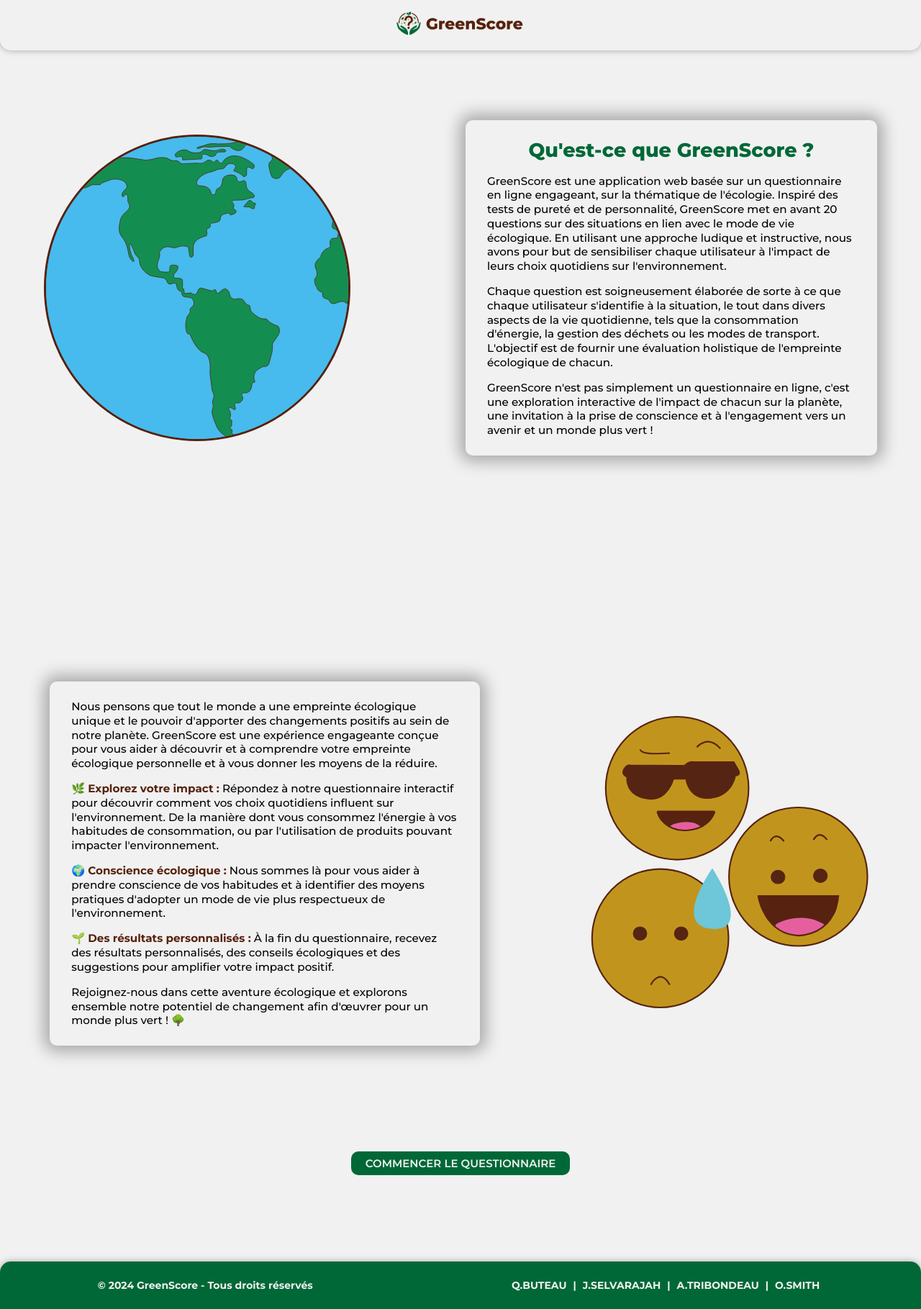
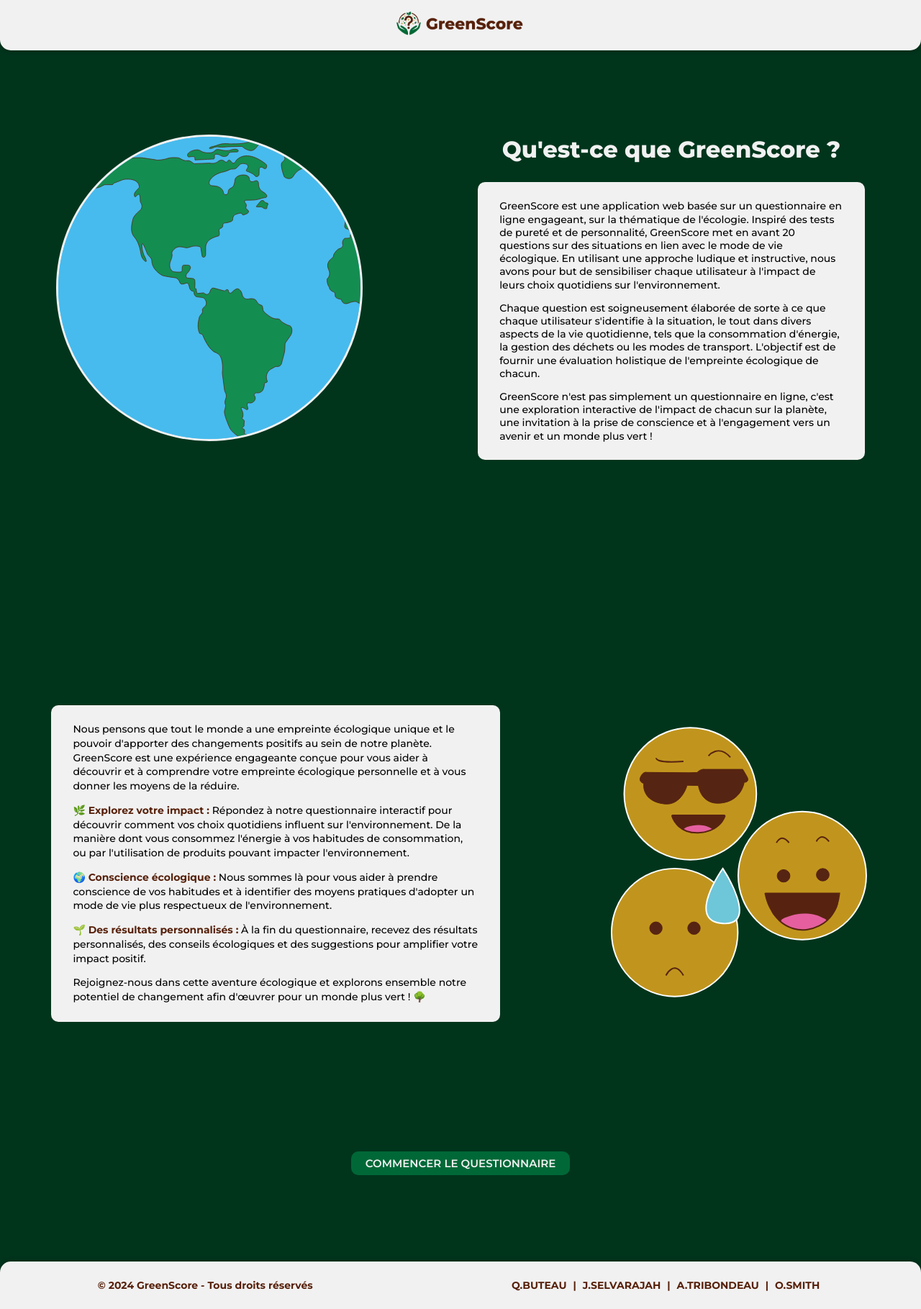
Before and after one commit to QBUTEAU/GreenScore_SAE401, a Vue app: page /presentation in a window 1280 px wide. Shown: the whole page at 72% size. Built offline with nearby package versions, Linux system fonts and the light colour scheme.

Commit message:
Changement blanc -> vert

```diff
--- a/src/assets/css/_global.scss
+++ b/src/assets/css/_global.scss
@@ -9,12 +9,14 @@
 $green : #006837;
 $yellow : #C1951F;
 
+$greenDarker : darken($green, 10%);
+
 $blue : #47bbed;
 
 // Scrollbar
 ::-webkit-scrollbar{
     width: 10px;
-    background-color: none;
+    background-color: $white;
 }
 ::-webkit-scrollbar-thumb{
     background-color: $green;
@@ -31,7 +33,7 @@
 
 body{
     margin: 0;
-    background-color: $white;
+    background-color: $greenDarker;
     overflow-x: hidden;
 }
 
@@ -78,6 +80,10 @@
         }
     }
 }
+p{
+    font-size: 14px;
+    font-weight: 500;
+}
 
 ul{
     padding: 0;
--- a/src/assets/css/_home.scss
+++ b/src/assets/css/_home.scss
@@ -34,7 +34,7 @@
         width: 420px;
         background-color: $blue;
         border-radius: 50%;
-            border: 3px solid $brown;
+        border: 3px solid $white;
         overflow: hidden;
 
         img {
@@ -44,18 +44,19 @@
     }
 
     .presentation__texte{
-        box-shadow: 0px 0px 22px 8px rgba(0,0,0,0.31);
-        width: 40%;
-        font-size: 0.95em;
+        width: 42%;
+        .presentation-texte__p{
+            font-size: 14px;
             padding: 10px 30px;
             border-radius: 10px;
             background-color: $white;
             color: $black;
             font-weight: 500;
             line-height: 130%;
+        }
         h2{
-            font-size: 27px;
-            color: $green;
+            font-size: 32px;
+            color: $white;
             font-weight: 800;
             text-align: center;
         }
@@ -67,10 +68,9 @@
     gap: 9rem;
     min-height: 100vh;
     width: 100vw;
-    background-color: $white;
     .ecologie__axes{
-        box-shadow: 0px 0px 22px 8px rgba(0, 0, 0, 0.31);
-        width: 42%;
+        // box-shadow: 0px 0px 22px 8px rgba(0, 0, 0, 0.31);
+        width: 44%;
         font-size: 0.95em;
         padding: 10px 30px;
         border-radius: 10px;
@@ -90,7 +90,7 @@
     }
     .ecologie__img{
         .emojis{
-            width: 400px;
+            width: 370px;
         }
     }
 }
@@ -146,7 +146,7 @@
     font-size: 30px;
     font-weight: 700;
     height: 110px;
-    color: $brown;
+    color: $white;
 }
 
 .propositions{
@@ -169,15 +169,15 @@
             color: $white;
         }
         &:checked + label{
-            background-color: $green;
-            border: 3px solid $green;
+            background-color: $brown;
+            border: 3px solid $yellow;
             color: $white;
         }
     }
     label{
         @include flexOriginel(row, center, center);
         background-color: $white;
-        border: 3px $brown solid;
+        border: 3px $white solid;
         width: 100%;
         height: 100px;
         border-radius: 30px;
--- a/src/assets/css/_layout.scss
+++ b/src/assets/css/_layout.scss
@@ -21,23 +21,38 @@
     align-items: center;
     padding: 10px 0;
     font-size: 14px;
-    color: $white;
-    background-color: $green;
-    font-weight: 700;
+    color: $brown;
+    background-color: $white;
     border-radius: 15px 15px 0 0;
     box-shadow: 0px 0px 10px 0px rgba(0,0,0,0.31);
     width: 100vw;
+    .footer__copy, .footer__dev{
+        font-weight: 700;
+    }
     a{
+        position: relative;
         margin: 0 5px;
-        color: $white;
+        color: $brown;
         text-decoration: dashed;
-        &:hover{
-            text-decoration: underline;
-            text-decoration-thickness: 1.5px;
-            text-underline-offset: 5px;
+        &:after{
+            content: '';
+            position: absolute;
+            width: 100%;
+            height: 2px;
+            bottom: -4px;
+            left: 0;
+            background-color: $brown;
+            visibility: hidden;
+            transform: scaleX(0);
+            transition: all 0.2s ease-in-out;
+        }
+        &:hover:after{
+            visibility: visible;
+            transform: scaleX(1);
         }
     }
 }
+
 
 @media screen and (max-width: 850px){
     .header{
--- a/src/views/Presentation.vue
+++ b/src/views/Presentation.vue
@@ -16,6 +16,7 @@
     </div>
     <div class="presentation__texte">
       <h2>Qu'est-ce que GreenScore ?</h2>
+      <div class="presentation-texte__p">
         <p>
           GreenScore est une application web basée sur un questionnaire en ligne
           engageant, sur la thématique de l'écologie. Inspiré des tests de pureté
@@ -38,6 +39,7 @@
           invitation à la prise de conscience et à l'engagement vers un avenir et
           un monde plus vert !
         </p>
+      </div>
     </div>
   </section>
 
```
Also changed, not shown: src/assets/img/emojis.svg. Lines whose indentation alone changed are shown as unchanged.
